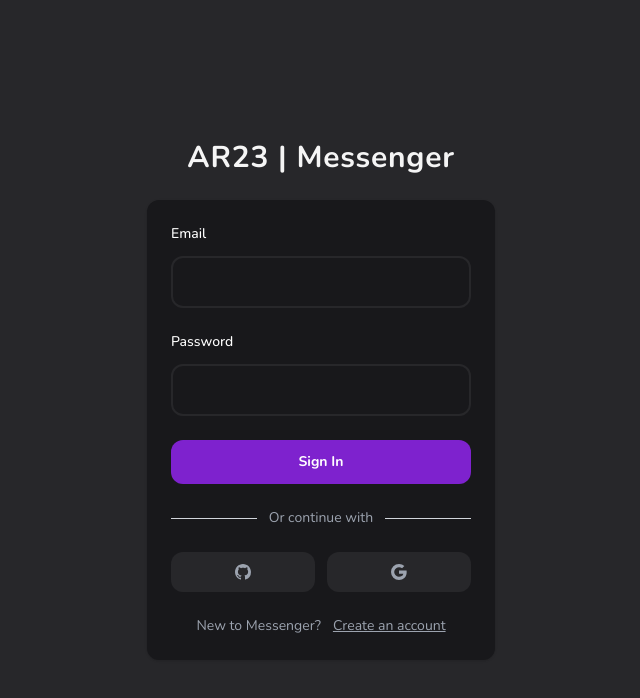
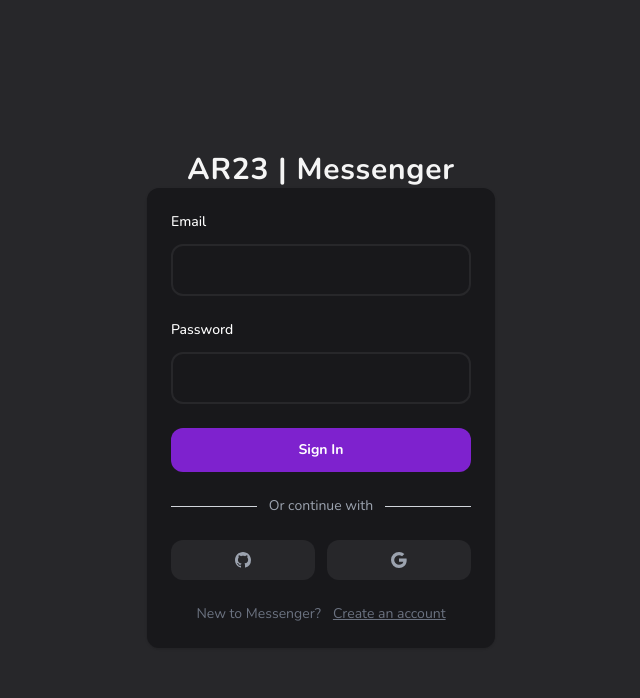
Before and after one commit to ARXXIII/messenger, a Next.js app: page / in a window 1280 px wide. Shown: the top 698 px of the page, without its empty margins (319-959 px from the left). Built offline with nearby package versions, Linux system fonts and the light colour scheme; no server answers.

Commit message:
AuthForm changes
Removed margin-top
Changed text color
Added hover effect

TODO: Try to understand why registration does not work

```diff
--- a/app/(pages)/components/AuthForm.tsx
+++ b/app/(pages)/components/AuthForm.tsx
@@ -24,12 +24,6 @@ const AuthForm = () => {
     const [variant, setVariant] = useState<variant>('LOGIN')
     const [confetti, setConfetti] = useState<boolean>(false)
     const [isLoading, setIsLoading] = useState<boolean>(false)
-
-    useEffect(() => {
-        if (session?.status === 'authenticated') {
-            router.push('/users')
-        }
-    }, [session?.status, router])
 
     const toggleVariant = useCallback(() => {
 
@@ -100,6 +94,12 @@ const AuthForm = () => {
             .finally(() => setIsLoading(false))
     }
 
+    useEffect(() => {
+        if (session?.status === 'authenticated') {
+            router.push('/users')
+        }
+    }, [session?.status, router])
+
     return (
         <>
             {confetti ? (
@@ -112,7 +112,7 @@ const AuthForm = () => {
                 />
             ) : null}
 
-            <div className="mt-6 lg:mx-auto w-full lg:max-w-md">
+            <div className="lg:mx-auto w-full lg:max-w-md">
                 <div className="p-6 bg-zinc-900 rounded-xl shadow">
                     <form onSubmit={handleSubmit(onSubmit)} className="space-y-6">
 
@@ -168,11 +168,11 @@ const AuthForm = () => {
                             <AuthSocialButton icon={BsGoogle} onClick={() => socialAction('google')} />
                         </div>
                     </section>
-                    <section className="flex justify-center gap-3 mt-6 text-sm text-gray-400">
+                    <section className="flex justify-center gap-3 mt-6 text-sm text-gray-500">
                         <div>
                             {variant === 'LOGIN' ? 'New to Messenger?' : 'Already have an account?'}
                         </div>
-                        <div onClick={toggleVariant} className="underline cursor-pointer">
+                        <div onClick={toggleVariant} className="underline cursor-pointer hover:text-gray-400 transition">
                             {variant === 'LOGIN' ? 'Create an account' : 'Login'}
                         </div>
                     </section>
```
